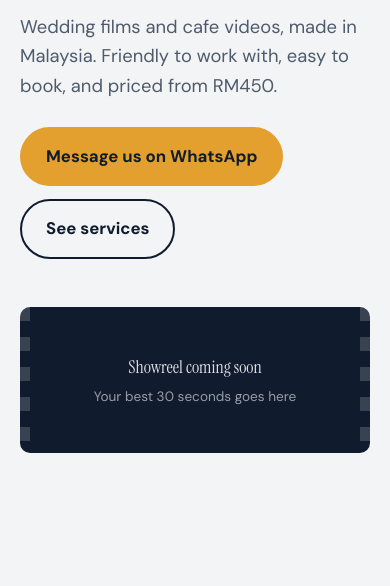
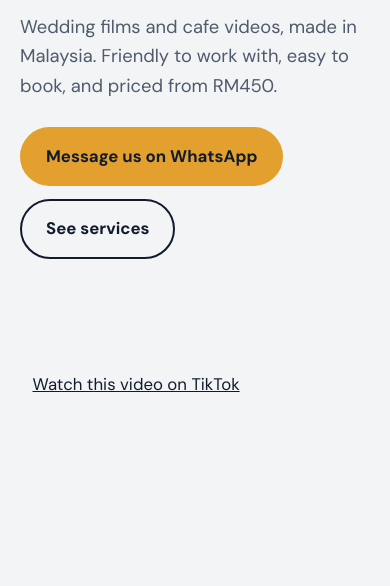
Before and after one commit to muktaf-farm/karya-muktaf-site, a plain HTML site: page index.html in a window 390 px wide. Shown: the part 228-814 px from the top of the page. Drawn offline with Linux system fonts and the light colour scheme; a script that the page names is missing.

Commit message:
Add hero grid with TikTok video embed
Added a hero grid section with a TikTok video embed and updated the layout for better responsiveness.

```diff
--- a/index.html
+++ b/index.html
@@ -52,6 +52,12 @@ nav a:hover{color:var(--ink)}
   background:repeating-linear-gradient(var(--paper) 0 14px,transparent 14px 30px)}
 .frame::before{left:0;opacity:.18}.frame::after{right:0;opacity:.18}
 
+
+.hero-grid{display:grid;grid-template-columns:1.15fr .85fr;gap:2.5rem;align-items:center}
+.hero-grid .reel{display:flex;justify-content:center}
+.hero-grid .reel blockquote{margin:0}
+@media(max-width:820px){.hero-grid{grid-template-columns:1fr}}
+
 /* services */
 .two{display:grid;gap:1.25rem;grid-template-columns:1fr 1fr;margin-top:2rem}
 @media(max-width:760px){.two{grid-template-columns:1fr}}
@@ -97,14 +103,20 @@ footer{padding:2.5rem 0 3rem;color:var(--muted);font-size:.9rem;text-align:cente
 
   <main id="top">
     <div class="hero">
+     <div class="hero-grid">
+      <div class="hero-text">
       <h1>We film the day, so you can live it.</h1>
       <p>Wedding films and cafe videos, made in Malaysia. Friendly to work with, easy to book, and priced from RM450.</p>
       <div class="actions">
         <a class="btn" href="https://wa.me/601164649300?text=Hi%20Karya%20Muktaf%2C%20I%27d%20like%20to%20ask%20about%20a%20video." target="_blank" rel="noopener">Message us on WhatsApp</a>
         <a class="btn ghost" href="#services">See services</a>
       </div>
-      <!-- Replace this block with your showreel: <video controls poster="poster.jpg"><source src="showreel.mp4"></video> -->
-      <div class="frame"><div><span>Showreel coming soon</span><small>Your best 30 seconds goes here</small></div></div>
+      </div>
+      <div class="reel">
+        <blockquote class="tiktok-embed" cite="https://www.tiktok.com/@mktfi/video/7695298810171362581" data-video-id="7695298810171362581" style="max-width:605px;min-width:325px;"><section><a target="_blank" rel="noopener" href="https://www.tiktok.com/@mktfi/video/7695298810171362581">Watch this video on TikTok</a></section></blockquote>
+        <script async src="https://www.tiktok.com/embed.js"></script>
+      </div>
+     </div>
     </div>
 
     <section id="services">
@@ -135,6 +147,7 @@ footer{padding:2.5rem 0 3rem;color:var(--muted);font-size:.9rem;text-align:cente
         <div class="tile">Add a cafe Reel here</div>
         <div class="tile">Add a behind-the-scenes clip here</div>
       </div>
+      <p style="margin-top:1.5rem"><a class="btn ghost" href="https://www.tiktok.com/@mktfi" target="_blank" rel="noopener">More on TikTok @mktfi</a></p>
     </section>
 
     <section id="how">
```
